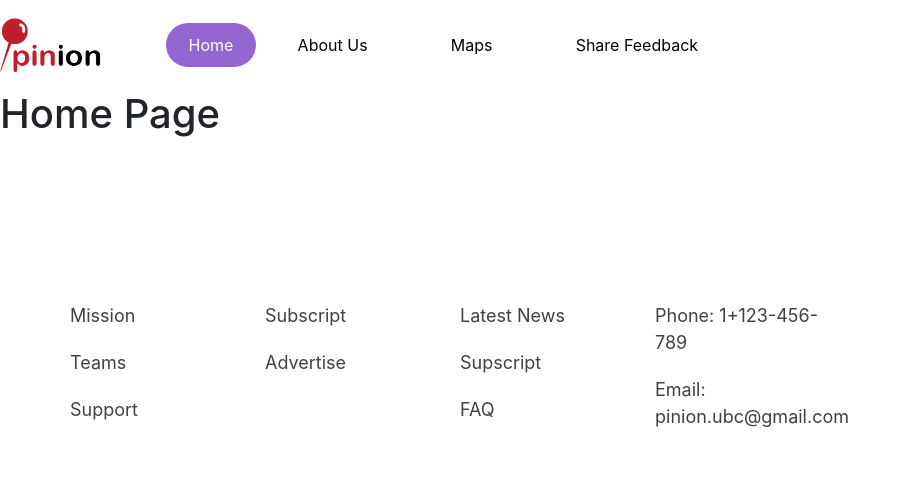
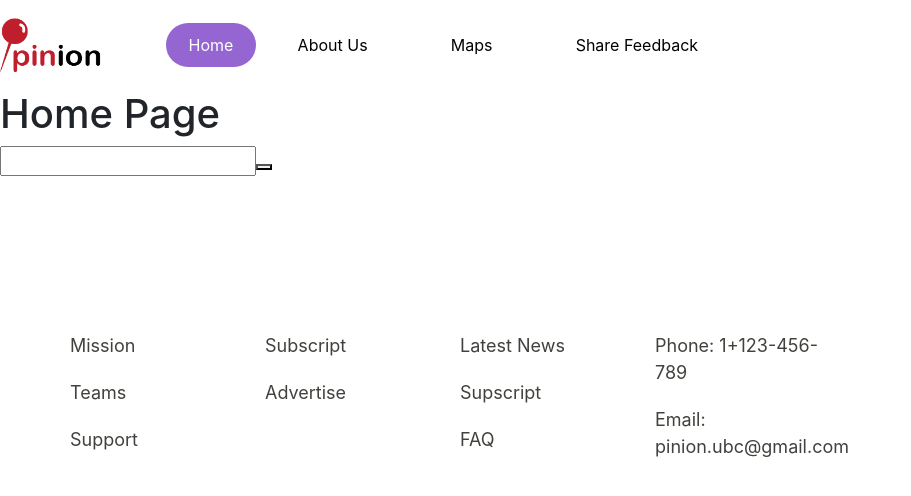
Before and after one commit to KeitoKat/2023command-f, a React (Create React App) app: page / in a window 1280 px wide. Shown: the top 496 px of the page, without its empty margins (0-911 px from the left). Built offline with nearby package versions, Linux system fonts and the light colour scheme; no server answers; the HTML template or start-up script is replaced by a standard one.

Commit message:
cohere API

```diff
--- a/package.json
+++ b/package.json
@@ -10,6 +10,7 @@
     "@testing-library/jest-dom": "^5.16.5",
     "@testing-library/react": "^13.4.0",
     "@testing-library/user-event": "^13.5.0",
+    "axios": "^1.3.4",
     "bootstrap": "^5.1.3",
     "react": "^18.2.0",
     "react-bootstrap": "^2.7.2",
--- a/src/App.js
+++ b/src/App.js
@@ -1,4 +1,5 @@
 import React from 'react';
+import axios from 'axios';
 import './App.css';
 import Profile from "./components/Profile.js"
 import Footer from './components/Footer.js';
@@ -13,14 +14,46 @@ import AboutUs from "./pages/About"
 import Maps from "./pages/Map"
 import Feedback from "./pages/Feedback"
 
+const COHERE_API_KEY = process.env.REACT_APP_COHERE_API_KEY;
+
 
 function App() {
+  console.log("cohere api key", COHERE_API_KEY);
   const [counter, setCounter] = useState(0);
   const [party, setParty] = useState(false);
+  const [question, setQuestion] = useState('');
+  const [response , setResponse] = useState('');
 
-  useEffect(()=>{
-    console.log("Hello World!!!!");
-  })
+  const cohere = async (query) => {
+    const requestBody = {
+      "model": "command-xlarge-nightly",
+      "stream": false,
+      "query": query
+    };
+
+    const requestOptions = {
+      method: 'POST',
+      headers: {
+        'Cohere-Version': '2022-12-06',
+        'accept': 'application/json',
+        'content-type': 'application/json',
+        'authorization': `Bearer ${COHERE_API_KEY}`
+      },
+      data: JSON.stringify(requestBody),
+      url: 'https://api.cohere.ai/chat'
+    };
+
+    axios(requestOptions)
+      .then(response => {
+        console.log(response.data)
+        setResponse(response.data.reply);
+      })
+      .catch(error => {
+        console.log(error);
+      });
+
+  }
+
   return (
     <div style = {{backgroundColor: party? "blue" : "white"}} className="App">
       <Router>
@@ -32,6 +65,9 @@ function App() {
           <Route path='/Feedback' element={<Feedback/>} />
         </Routes>
       </Router>
+      {response}
+      <input type="text" value={question} onChange={(event) => setQuestion(event.target.value)} />
+      <button onClick={() => {cohere(question)}}></button>
       {/* <h1>
         {counter}
       </h1>
```
Also changed, not shown: 2 other files (tests, documents, lock files or other folders).
